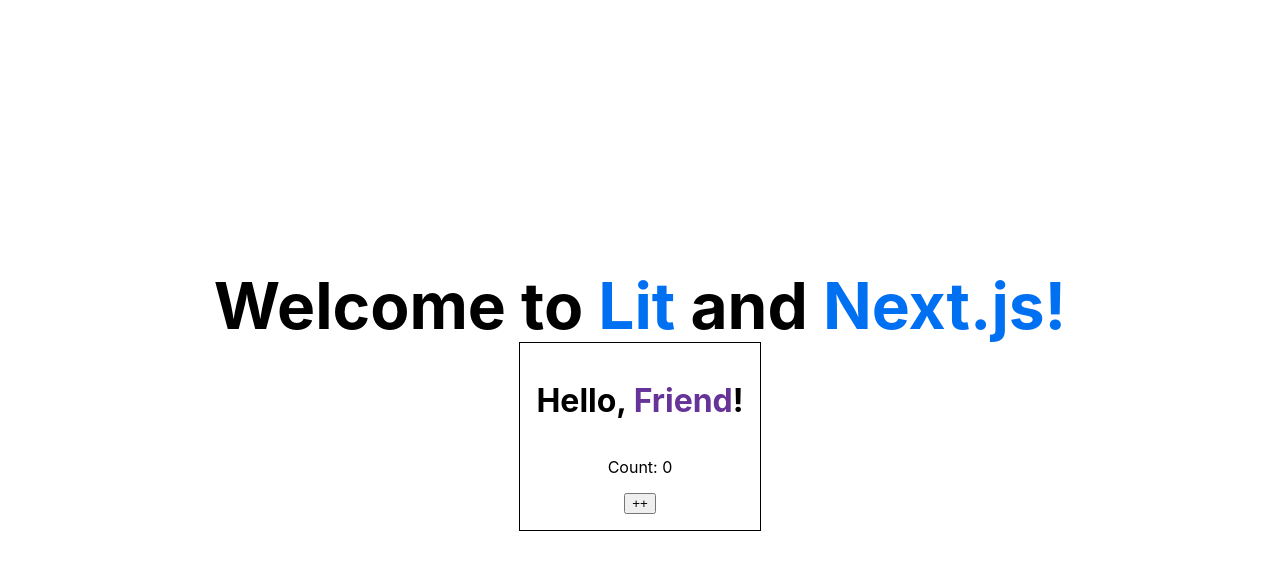
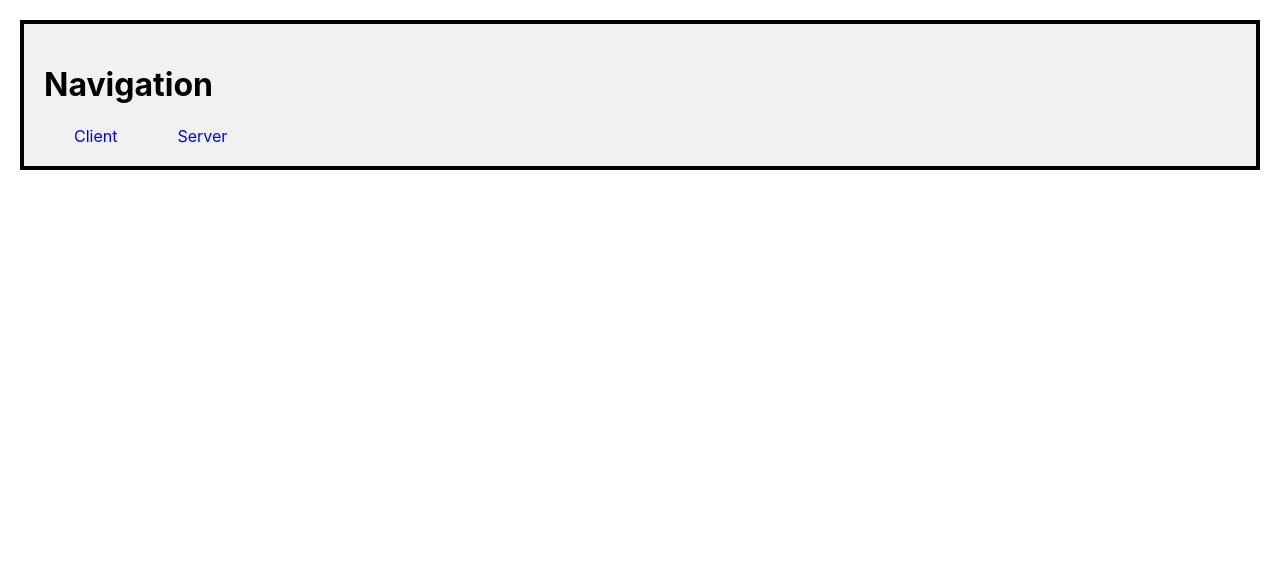
Before and after one commit to trangeggspot/nextjs-v14-app, a Next.js app: page / in a window 1280 px wide. Shown: the top 570 px of the page. Built offline with nearby package versions, Linux system fonts and the light colour scheme.

Commit message:
navigation

```diff
--- /dev/null
+++ b/app/Navigation.tsx
@@ -0,0 +1,22 @@
+
+export default function Navigation() {
+  const styles = {
+    main: {
+      backgroundColor: "#f1f1f1",
+      margin: "20px",
+      border: "4px solid black",
+      padding: "20px"
+    },
+    link: {
+      padding: "30px",
+      color: "blue",
+    },
+  };
+  return (
+    <div style={styles.main}>
+      <h1>Navigation</h1>
+      <a style={styles.link} href="/client">Client</a>
+      <a style={styles.link} href="/server">Server</a>
+    </div>
+  )
+}
--- a/app/page.tsx
+++ b/app/page.tsx
@@ -1,18 +1,9 @@
-import styles from './Home.module.css';
-import SimpleGreeter from './simple-greeter';
-import SimpleGreeterReact from '../src/simple-greeter-react';
+import Navigation from "./Navigation";
 
 export default function Home() {
   return (
-    <div className={styles.container}>
-      <main className={styles.main}>
-        <h1 className={styles.title}>
-          Welcome to <a href="https://lit.dev">Lit</a> and{' '}
-          <a href="https://nextjs.org">Next.js!</a>
-        </h1>
-        <SimpleGreeter name="Friend" />
-        {/* <SimpleGreeterReact name="React" /> */}
-      </main>
-    </div>
+    <main>
+      <Navigation></Navigation>
+    </main>
   );
 }
```
Also changed, not shown: app/client/page.tsx (added, +11 -0 lines), app/server/page.tsx (added, +11 -0 lines).
